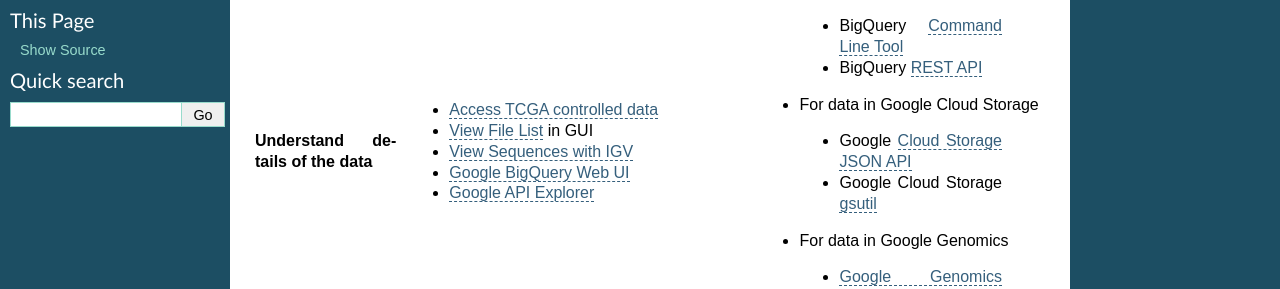
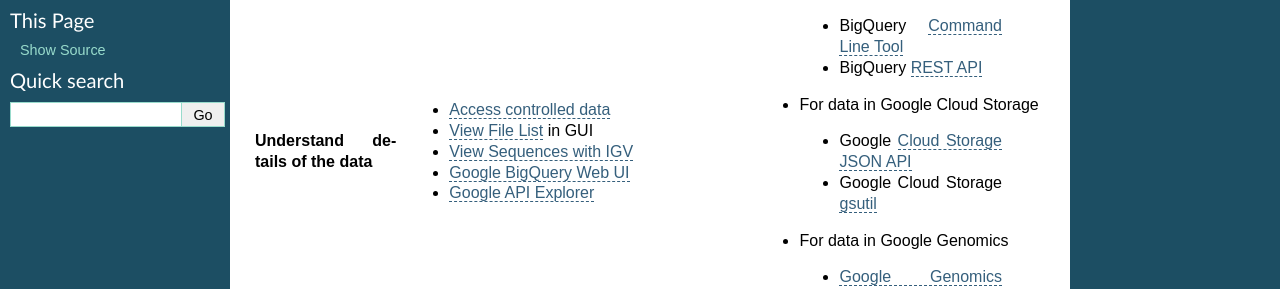
Before and after one commit to isb-cgc/readthedocs, a Sphinx documentation site: the page built from docs/source/sections/QuicklinksOneTable.rst, in a window 1280 px wide and 900 px high, scrolled down 354 px. Shown: the part 159-448 px from the top of the window. Built offline with Sphinx 7.4.7, drawn with Linux system fonts in a browser that asks for light colours; pages that are not in the unit, such as notebooks, are missing from menus.

Commit message:
removed tcga reference

```diff
--- a/docs/source/sections/QuicklinksOneTable.rst
+++ b/docs/source/sections/QuicklinksOneTable.rst
@@ -18,7 +18,7 @@
 |                                       |- `GUI <webapp/Saved-Cohorts.html>`_                                                                                                                                                                                                                                                         |- `ISB-CGC Endpoints <progapi/Programmatic-API.html>`_                                                                                                                                                                                                                                           |
 |                                       |                                                                                                                                                                                                                                                                                             |- `Google Genomics APIs <data/data2/data_in_GG.html>`__                                                                                                                                                                                                                                          |
 +---------------------------------------+---------------------------------------------------------------------------------------------------------------------------------------------------------------------------------------------------------------------------------------------------------------------------------------------+-------------------------------------------------------------------------------------------------------------------------------------------------------------------------------------------------------------------------------------------------------------------------------------------------+
-|**Understand details of the data**     |- `Access TCGA controlled data <webapp/Gaining-Access-To-TCGA-Contolled-Access-Data.html>`_                                                                                                                                                                                                  |- For data in BigQuery                                                                                                                                                                                                                                                                           |
+|**Understand details of the data**     |- `Access controlled data <webapp/Gaining-Access-To-Contolled-Access-Data.html>`_                                                                                                                                                                                                            |- For data in BigQuery                                                                                                                                                                                                                                                                           |
 |                                       |- `View File List <webapp/Saved-Cohorts.html#viewfilelist>`_ in GUI                                                                                                                                                                                                                          | - BigQuery `Command Line Tool <https://cloud.google.com/bigquery/bq-command-line-tool-quickstart>`_                                                                                                                                                                                             |
 |                                       |- `View Sequences with IGV <webapp/IGV-Browser.html>`_                                                                                                                                                                                                                                       | - BigQuery `REST API <https://cloud.google.com/bigquery/bigquery-api-quickstart>`_                                                                                                                                                                                                              |
 |                                       |- `Google BigQuery Web UI <progapi/bigqueryGUI/WalkthroughOfGoogleBigQuery.html>`_                                                                                                                                                                                                           |- For data in Google Cloud Storage                                                                                                                                                                                                                                                               |
```
